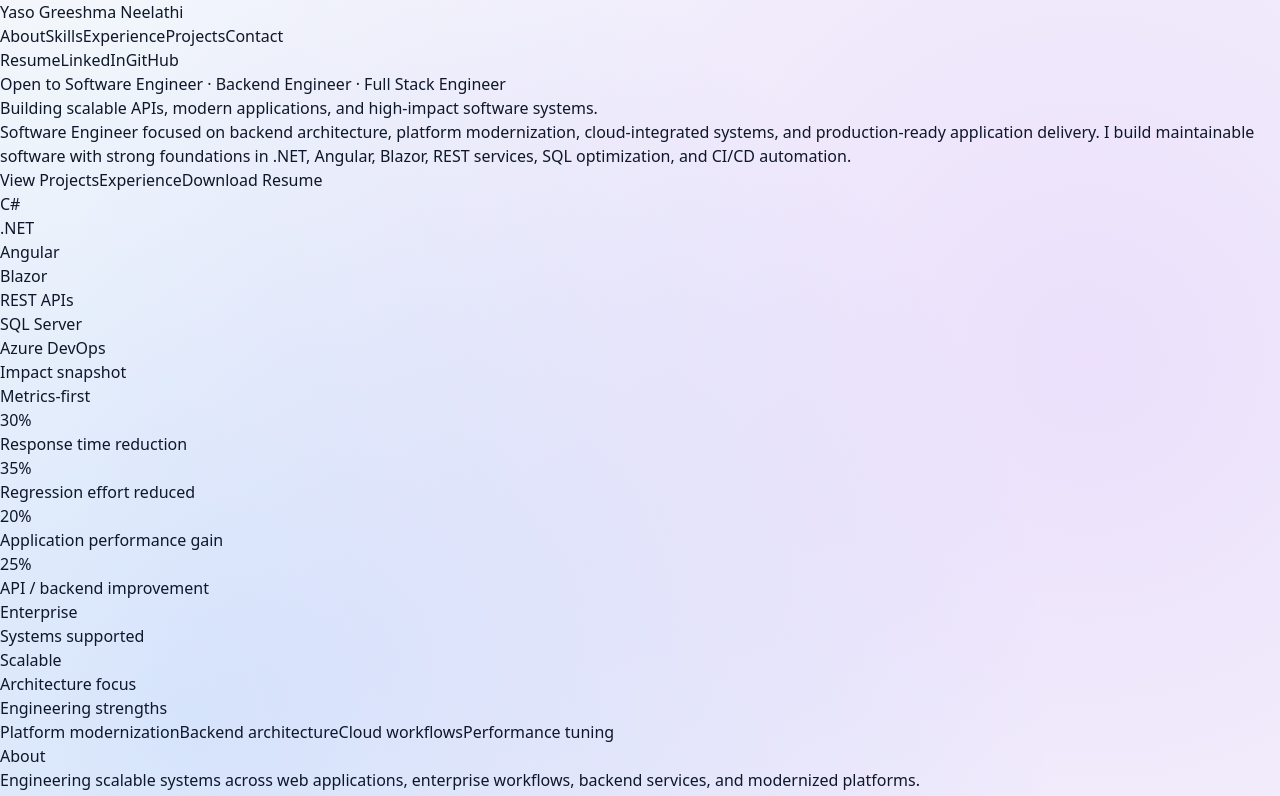
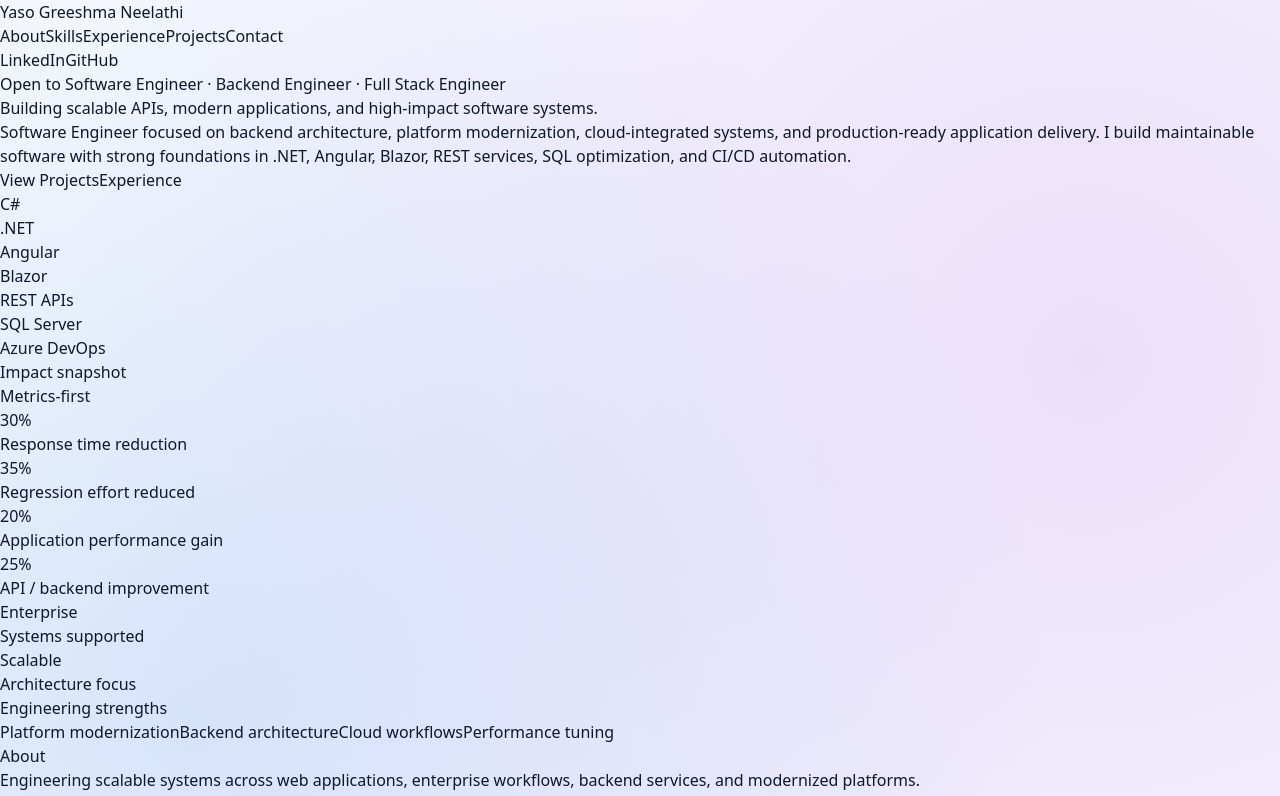
Before and after one commit to greeshmaneelathi/yasogreeshma-portfolio, a React (Vite) app: page / in a window 1280 px wide. Shown: the top 796 px of the page. Built offline with nearby package versions, Linux system fonts and the light colour scheme.

Commit message:
Remove resume button from portfolio

```diff
--- a/src/App.jsx
+++ b/src/App.jsx
@@ -282,14 +282,7 @@
           </nav>
 
           <div className="flex items-center gap-2">
-            <a
-              href={links.resume}
-              target="_blank"
-              rel="noreferrer"
-              className="hidden rounded-xl bg-gradient-to-r from-blue-600 via-violet-600 to-fuchsia-500 px-3 py-2 text-sm font-medium text-white shadow-md transition-all duration-300 hover:-translate-y-0.5 hover:shadow-xl md:inline-flex"
-            >
-              Resume
-            </a>
+
 
             <a
               href={links.linkedin}
@@ -365,14 +358,7 @@
                 Experience
               </a>
 
-              <a
-                href={links.resume}
-                target="_blank"
-                rel="noreferrer"
-                className="rounded-2xl border border-slate-200 bg-white/80 px-5 py-3 text-sm font-semibold text-slate-900 shadow-sm transition-all duration-300 hover:-translate-y-1 hover:bg-white hover:shadow-lg"
-              >
-                Download Resume
-              </a>
+
             </motion.div>
 
             <motion.div
```
